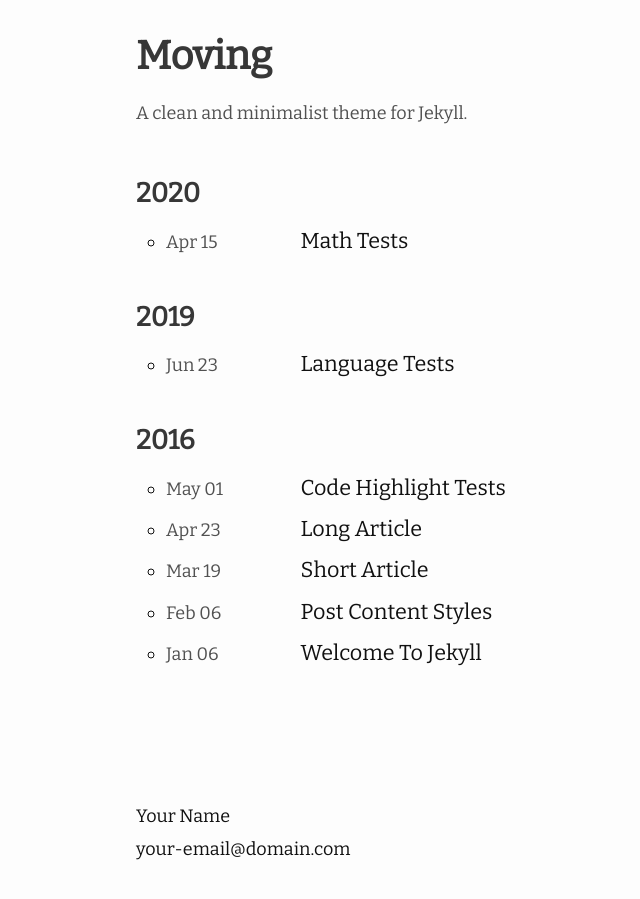
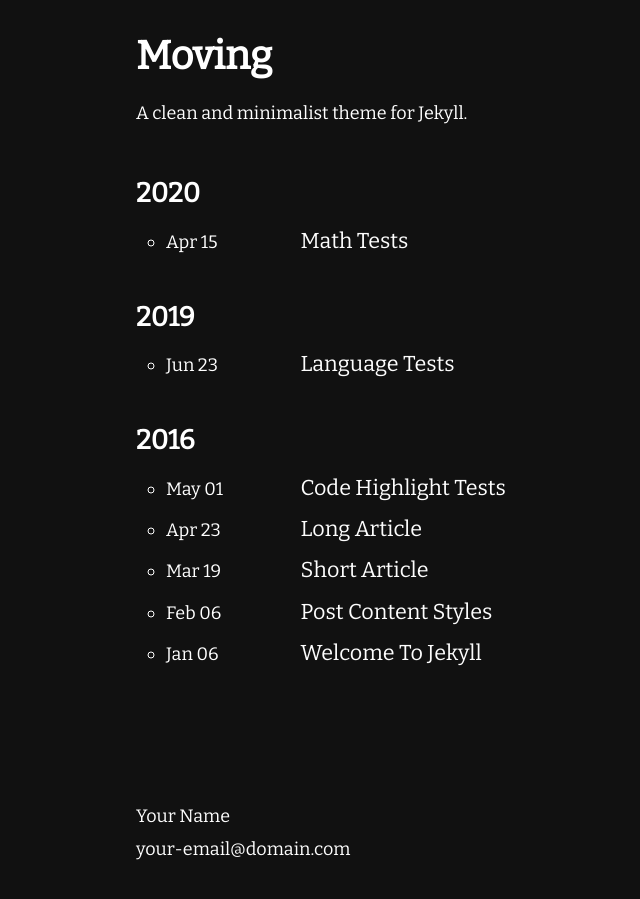
Before and after one commit to huangyz0918/moving, a Jekyll site: the page built from index.md, in a window 1280 px wide. Shown: the whole page, without its empty margins (134-774 px from the left). Built offline with Jekyll 4.4.1, drawn with Linux system fonts in a browser that asks for light colours; nearby versions of some CDN libraries.

Commit message:
[UI] Full Dark Mode

```diff
--- a/_sass/moving.scss
+++ b/_sass/moving.scss
@@ -11,9 +11,9 @@ $small-line-height: 1.6 !default;
 
 $spacing-unit: 30px !default;
 
-$text-color: #111 !default;
-$background-color: #fdfdfd !default;
-$brand-color: #2a7ae2 !default;
+$text-color: #fdfdfd !default;
+$background-color: #111 !default;
+$brand-color: #2ae2c3cc !default;
 
 $grey-color: #828282 !default;
 $grey-color-light: lighten($grey-color, 40%) !default;
--- a/_sass/moving/_base.scss
+++ b/_sass/moving/_base.scss
@@ -85,13 +85,13 @@ hr {
   background: -webkit-linear-gradient(
     left,
     transparent,
-    rgba(0, 0, 0, 0.5),
+    rgba(250, 250, 250, 0.5),
     transparent
   );
   background: linear-gradient(
     left,
     transparent,
-    rgba(0, 0, 0, 0.5),
+    rgba(255, 255, 255, 0.5),
     transparent
   );
 }
@@ -102,9 +102,9 @@ hr {
 img {
   margin-bottom: 5px;
   margin-top: 5px;
-  padding: 2px 2px;
-  border-radius: 3px;
-  background-color: lighten($grey-color-light, 3%);
+  // padding: 2px 2px;
+  border: solid 3px $brand-color;
+  // background-color: lighten($grey-color-light, 3%);
   max-width: 100%;
   vertical-align: middle;
 }
@@ -185,9 +185,9 @@ blockquote {
 pre,
 code {
   @include relative-font-size(0.9);
-  border: 1px solid darken($grey-color-light, 3%);
+  border: 1px solid darken($brand-color, 3%);
   border-radius: 3px;
-  background-color: lighten($grey-color-light, 3%);
+  background-color: lighten($background-color, 3%);
 }
 
 code {
@@ -267,7 +267,7 @@ table {
   border: 1px solid $grey-color-light;
   tr {
     &:nth-child(even) {
-      background-color: lighten($grey-color-light, 6%);
+      background-color: lighten($background-color, 6%);
     }
   }
   th,
@@ -275,11 +275,11 @@ table {
     padding: ($spacing-unit / 3) ($spacing-unit / 2);
   }
   th {
-    background-color: lighten($grey-color-light, 3%);
-    border: 1px solid darken($grey-color-light, 4%);
-    border-bottom-color: darken($grey-color-light, 12%);
+    background-color: lighten($background-color, 3%);
+    border: 1px solid darken($brand-color, 4%);
+    border-bottom-color: darken($brand-color, 12%);
   }
   td {
-    border: 1px solid $grey-color-light;
+    border: 1px solid $brand-color;
   }
 }
--- a/_sass/moving/_layout.scss
+++ b/_sass/moving/_layout.scss
@@ -1,7 +1,7 @@
 /**
  * Site header
  */
-.site-header {
+ .site-header {
   border-top: 5px solid $grey-color-dark;
   border-bottom: 1px solid $grey-color-light;
   min-height: $spacing-unit * 1.865;
@@ -316,7 +316,8 @@
 
     .about-avatar {
       padding: 1px;
-      border: 1px solid $grey-color-light;
+      border: 2px solid $brand-color;
+      border-color: $brand-color;
       width: 10rem;
       height: 10rem;
       margin: 0 2rem 0 0;
```
